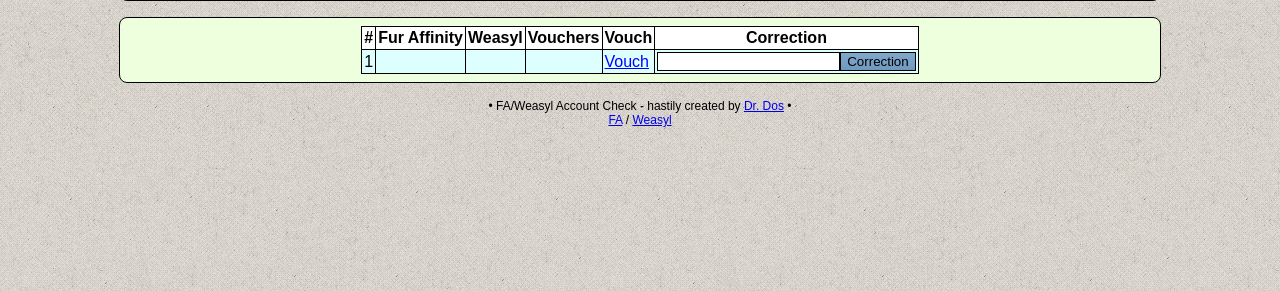
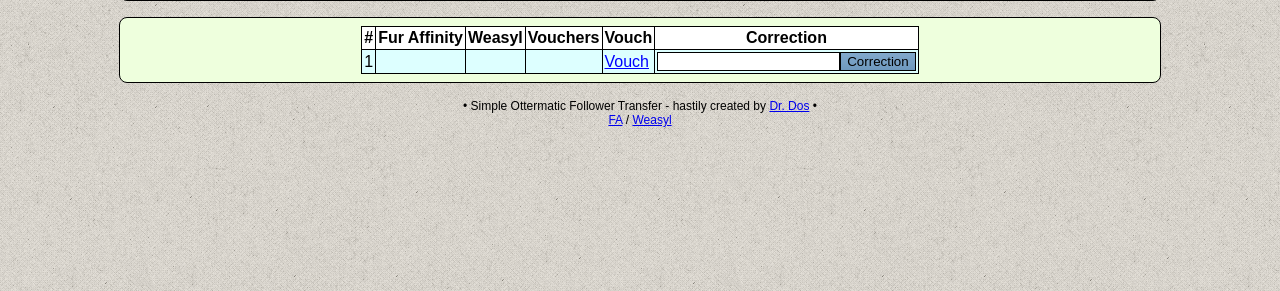
Before and after one commit to Weasyl/SOFT, a Django app: template templates/index.html in a window 1280 px wide. Shown: the part 234-525 px from the top of the page. Run offline with Django 3.2, Linux system fonts and the light colour scheme; tables that the repository leaves empty hold one stand-in row (values such as "Sample post"); the template is opened without the code that fills it: values that come from a table or form of the project are taken from there, most other values are stand-ins (such as "Sample title", 1, 10 or a date in 2020); some libraries are stand-ins or nearby versions.

Commit message:
Rename the project (again).

```diff
--- a/templates/index.html
+++ b/templates/index.html
@@ -3,7 +3,7 @@
 <head>
 <meta http-equiv="Content-Type" content="text/html; charset=UTF-8" />
 
-<title>Rednef Resolver</title>
+<title>Simple Ottermatic Follower Transfer</title>
 <link rel="stylesheet" type="text/css" href="assets/css/style.css" />
 <link rel="shortcut icon" href="assets/images/favicon.ico" />
 
@@ -110,7 +110,7 @@ $(document).ready(function () {
 </div>
 
 <div style="text-align:center;font-size:12px;">
-    &bull; FA/Weasyl Account Check - hastily created by <a href="mailto:doctordos@gmail.com">Dr. Dos</a> &bull;<br>
+    &bull; Simple Ottermatic Follower Transfer - hastily created by <a href="mailto:doctordos@gmail.com">Dr. Dos</a> &bull;<br>
     <a href="http://furaffinity.net/user/doscoon">FA</a> / <a href="https://www.weasyl.com/profile/doscoon">Weasyl</a>
 </div>
 
```
